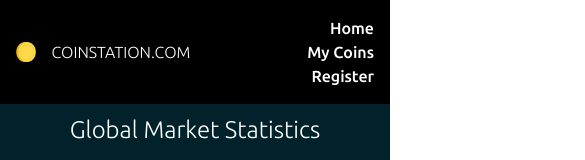
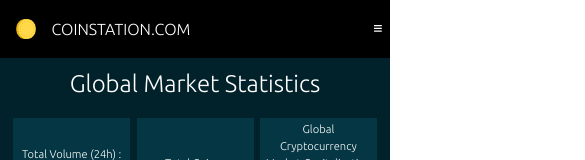
Before and after one commit to JStephens83/myCoins, a Vue app: page / in a window 390 px wide. Shown: the top 160 px of the page, 585 px wide, since content can reach past the window. Built offline with nearby package versions, Linux system fonts and the light colour scheme; no server answers.

Commit message:
design updates

```diff
--- a/package.json
+++ b/package.json
@@ -8,9 +8,9 @@
     "lint": "vue-cli-service lint"
   },
   "dependencies": {
-    "@fortawesome/fontawesome-svg-core": "^1.2.32",
-    "@fortawesome/free-brands-svg-icons": "^5.15.1",
-    "@fortawesome/free-solid-svg-icons": "^5.15.1",
+    "@fortawesome/fontawesome-svg-core": "^1.2.34",
+    "@fortawesome/free-brands-svg-icons": "^5.15.2",
+    "@fortawesome/free-solid-svg-icons": "^5.15.2",
     "@fortawesome/vue-fontawesome": "^3.0.0-1",
     "axios": "^0.21.1",
     "bootstrap": "^4.5.3",
--- a/src/components/CryptoItem.vue
+++ b/src/components/CryptoItem.vue
@@ -35,7 +35,7 @@
         </td>
         <td class="volume24">
             <!-- Volume (24h) -->
-            <p>{{ parseFloat(detail["24hVolume"]).toFixed().toLocaleString() }}</p>
+            <p>{{ parseFloat(detail["24hVolume"]).toLocaleString(undefined, {minimumFractionDigits: 0, maximumFractionDigits: 0}) }}</p>
         </td>
         <td id="webLink">
             <!-- website -->
--- a/src/components/Header.vue
+++ b/src/components/Header.vue
@@ -4,18 +4,18 @@
             <img src="../assets/coin_colored.png" alt="icon of a coin">
             <p>COINSTATION.COM</p>
         </div>
-        <ul class="mt-3 mb-3">
+        <ul class="headerMenu mt-3 mb-3">
             <li>Home</li>
             <li>My Coins</li>
             <li>Register</li>
         </ul>
-        <!-- <font-awesome-icon icon="twitter" type="fab"></font-awesome-icon> -->
+        <fa icon="bars" type="fas" class="burgerIcon" v-on:click="openMenu"></fa>
     </div>
 </template>
 
 <script>
 
-// import FontAwesomeIcon from "../../libs/FontAwesomeIcon.vue";
+import FontAwesomeIcon from "../../libs/FontAwesomeIcon.vue";
 
 
 export default {
@@ -23,23 +23,40 @@ export default {
         return {
         }
     },
-    // component: {
-    //     'font-awesome-icon': FontAwesomeIcon
-    // }
+    methods: {
+        openMenu: function() {
+            //Open/Close mobile menu
+            var burger = document.querySelector(".burgerIcon");
+            console.log(burger);
+            var mobileMenu = document.querySelector(".headerMenu");
+            console.log(mobileMenu);
+            // mobileMenu.classList.toggle ("hideMobile");
+            alert('tu as cliqué');
+        }
+    },
+    component: {
+        'font-awesome-icon': FontAwesomeIcon
+    }
 }
 </script>
 
 <style scoped>
-    #header {
+    #app #header {
         display: flex;
         flex-direction: row;
+        justify-content: space-between;
         align-items: center;
         background-color: #000;
+        padding: 2vh 0;
+        position: relative;
     }
     #header .logoName img {
         width: 5vw;
         height: 5vw;
         margin: 0 1rem;
+        transform: rotate(1080deg);
+        transition: transform 60s;
+        transition-delay : 2s
     }
     .logoName {
         display: flex;
@@ -48,9 +65,15 @@ export default {
     .logoName p {
         margin-bottom: 0;
     }
-    ul {
-        display: flex;
-        justify-content: space-evenly;
+    .burgerIcon {
+        width: 2vw;
+        margin-right: 2vw;
+        cursor: pointer;
+        display: none;
+    }
+    .headerMenu {
+        flex-direction: row;
+        justify-content: flex-end;
         width: 100%;
         list-style-type: none;
         padding: 0;
@@ -77,4 +100,14 @@ export default {
             margin-right: 1rem;
         }
     }
+    @media (max-width: 768px) {
+        .burgerIcon {
+            display: flex;
+        }
+        .headerMenu {
+            flex-direction: column;
+            position: absolute;
+            right: -200px;
+        }
+    }
 </style>
--- a/src/components/HomeResults.vue
+++ b/src/components/HomeResults.vue
@@ -2,10 +2,12 @@
     <div class="globalCard container-xl mt-2 mr-2 ml-2 mx-auto">
         <p class="title">Global Market Statistics</p>
         <div class="globalData">
-            <div class="topMarketCard">Total Volume (24h) : {{ parseFloat(globVol24).toLocaleString(undefined, {minimumFractionDigits: 2}) }} $</div>
+            <div class="topMarketCard">Total Volume (24h) : {{ parseFloat(globVol24).toLocaleString(undefined, {minimumFractionDigits: 2, maximumFractionDigits: 2}) }} $</div>
             <div class="topMarketCard middle">
                 <p>Total Coins : </p>
                 <p>{{ totalCoins }}</p>
+                <!-- tolocalestring seems to be causing issues -->
+                <!-- <p>{{ totalCoins.toLocaleString(undefined, { maximumFractionDigits: 0}) }}</p> -->
             </div>
             <div class="topMarketCard last">Global Cryptocurrency Market Capitalization : <br/> {{ parseFloat(marketCap).toLocaleString(undefined, {minimumFractionDigits: 2, maximumFractionDigits: 2}) }} $
             </div>
@@ -42,25 +44,10 @@
 import axios from 'axios'
 import CryptoItem from './CryptoItem'
 
+
 const coins_url = "https://api.coinranking.com/v2/coins"
 const coins_url_7d = "https://api.coinranking.com/v2/coins?timePeriod=7d"
 const coins_url_30d = "https://api.coinranking.com/v2/coins?timePeriod=30d"
-
-// const globStats_url = "https://api.coinranking.com/v2/stats"
-
-// const history_url = "https://api.coinranking.com/v2/coin/Qwsogvtv82FCd/history"
-
-//HEROKUAPP DELETED 01.2021, using firefox module instead
-// const proxyUrl = "https://cors-anywhere.herokuapp.com/"
-
-// const access_token = 'coinrankingc3527795be2210a2aea7b0677f9aaea396a4656499dc6034'
-
-// const reqHeaders = {
-//     headers: {
-//         'Access-Control-Allow-Headers': 'x-access-token',
-//         'x-access-token': `token ${access_token}`
-//     }
-// }
 
 
 export default {
--- a/src/main.js
+++ b/src/main.js
@@ -1,9 +1,10 @@
+//Main components
 import { createApp } from 'vue'
 import App from './App.vue'
 import 'bootstrap'
 import 'bootstrap/dist/css/bootstrap.min.css'
-import { FontAwesomeIcon } from "../plugins/font-awesome";
-// import { FontAwesomeIcon } from "@/plugins/font-awesome";
+import { FontAwesomeIcon } from "../plugins/font-awesome.ts";
+// import { FontAwesomeIcon } from "@/plugins/font-awesome.ts";
 
 // import Vue from 'vue'
 // import Chartkick from 'vue-chartkick'
--- /dev/null
+++ b/vue.config.js
@@ -0,0 +1,12 @@
+const path = require('path');
+// const VueSrc = "src";
+ module.exports = {
+  configureWebpack: {
+    resolve: {
+        alias: {
+            '@': 'mycoins'
+        },
+      extensions: ['.js', '.vue', '.json']
+    },
+  }
+}
```
Also changed, not shown: plugins/font-awesome.ts (renamed from plugins/font-awesome.js, +7 -3 lines), tsconfig.json (added, +11 -0 lines), vetur.config.js (added, +42 -0 lines), lib/FontAwesomeIcon.vue (renamed from libs/FontAwesomeIcon.vue), 1 other file (tests, documents, lock files or other folders).
